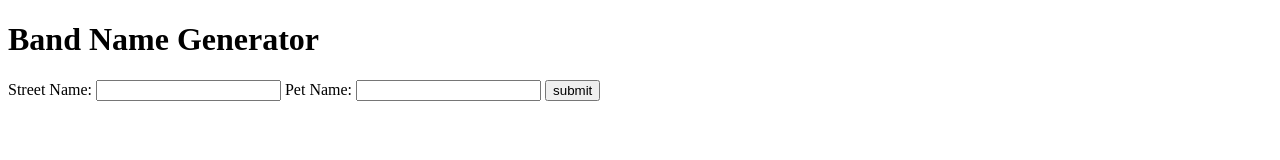
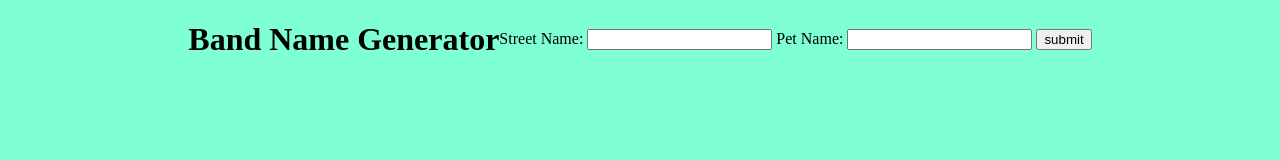
Before and after one commit to Robodlan/band_name_generator, a website: page public/index.html in a window 1280 px wide. Drawn offline with Linux system fonts and the light colour scheme.

Commit message:
Add style.css

```diff
--- a/public/index.html
+++ b/public/index.html
@@ -2,10 +2,13 @@
 <html lang="en">
 <head>
     <meta charset="UTF-8">
+    <link rel="stylesheet" href="style.css">
     <meta name="viewport" content="width=device-width, initial-scale=1.0">
     <title>Band Name Generator</title>
 </head>
 <body>
+
+    <div class="container">
         <h1>Band Name Generator</h1>
         <form action="submit" method="post">
             <label for="street">Street Name:</label>
@@ -14,5 +17,7 @@
             <input type="text" id="pet" name="pet" required>
             <input type="submit" value="submit">
         </form>
+    </div>
+
 </body>
 </html>
--- /dev/null
+++ b/public/style.css
@@ -0,0 +1,13 @@
+body {
+    margin: 0;
+    padding: 0;
+    box-sizing: border-box;
+    background-color: aquamarine;
+}
+
+.container {
+  display: flex;
+  justify-content: center;
+  align-items: center;
+  /* height: 100vh; */
+}
```
Also changed, not shown: index1.js (+5 -8 lines). Lines whose indentation alone changed are shown as unchanged.
